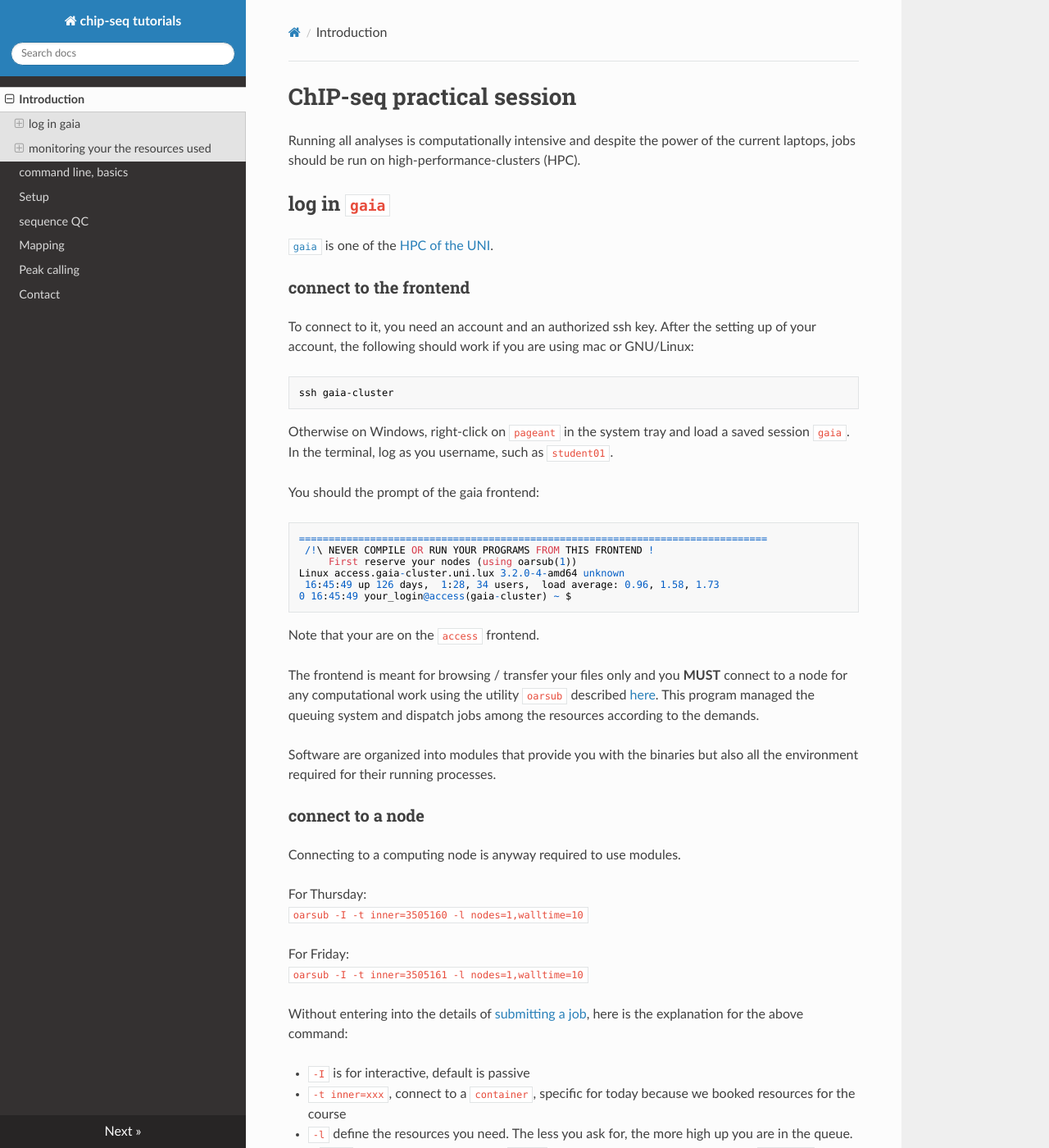
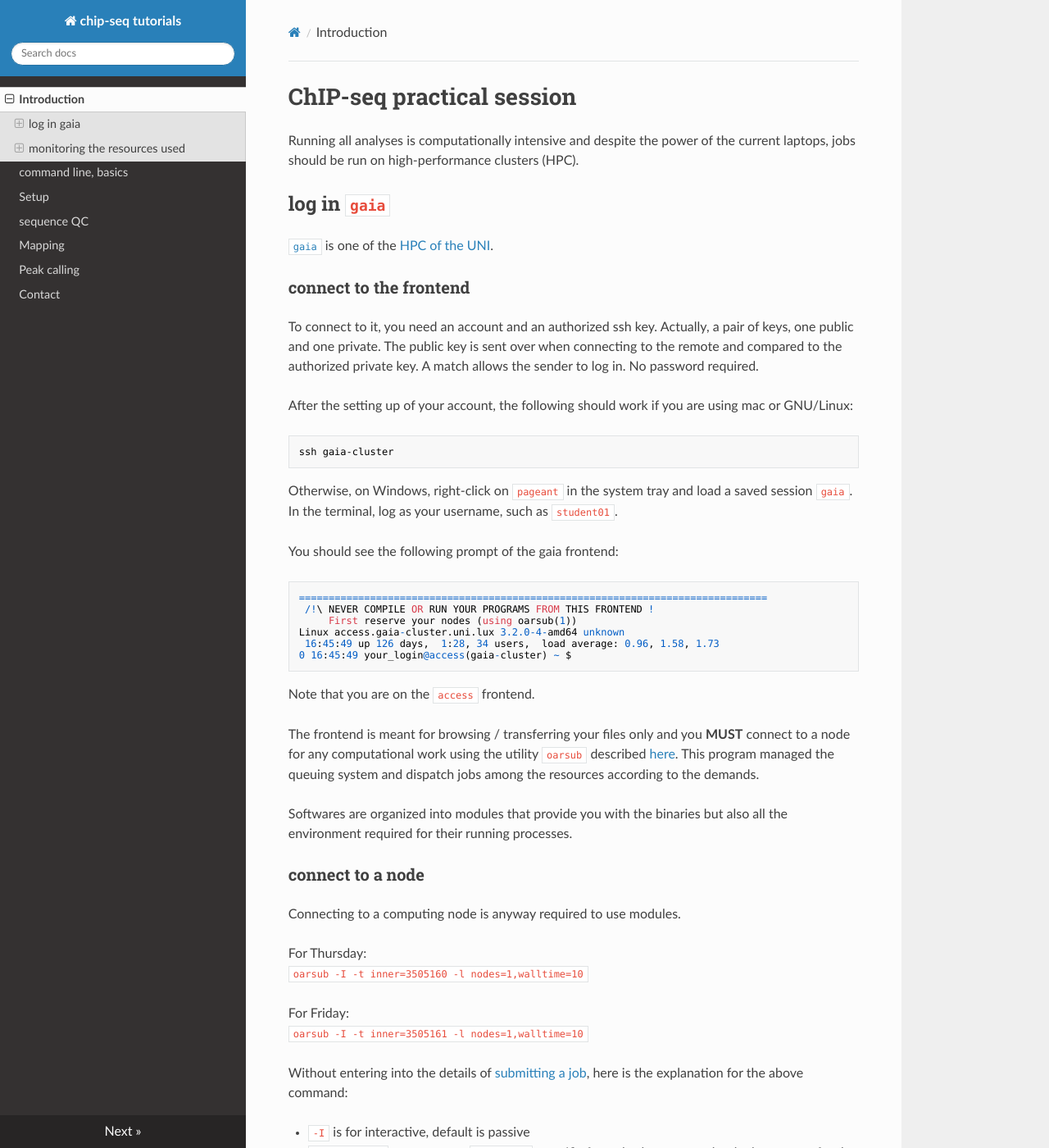
Before and after one commit to ginolhac/chip-seq, an MkDocs documentation site: the page built from docs/index.md, in a window 1280 px wide and 1400 px high. Shown: the whole window at 82% size. Built offline with MkDocs 1.6.1, drawn with Linux system fonts in a browser that asks for light colours; nearby versions of some CDN libraries; old or Windows-style settings are respelled for this version of MkDocs; some of the changed text lies outside the part shown.

````diff
--- a/docs/index.md
+++ b/docs/index.md
@@ -1,6 +1,6 @@
 # ChIP-seq practical session
 
-Running all analyses is computationally intensive and despite the power of the current laptops, jobs should be run on high-performance-clusters (HPC).
+Running all analyses is computationally intensive and despite the power of the current laptops, jobs should be run on high-performance clusters (HPC).
 
 ## log in `gaia`
 
@@ -8,16 +8,19 @@ Running all analyses is computationally intensive and despite the power of the c
 
 ### connect to the frontend
 
-To connect to it, you need an account and an authorized ssh key.
+To connect to it, you need an account and an authorized ssh key. Actually, a pair of keys, one public and one private.
+The public key is sent over when connecting to the remote and compared to the authorized private key.
+A match allows the sender to log in. No password required.
+
 After the setting up of your account, the following should work if you are using mac or GNU/Linux:
 
 ```
 ssh gaia-cluster
 ```
 
-Otherwise on Windows, right-click on `pageant` in the system tray and load a saved session `gaia`. In the terminal, log as you username, such as `student01`.
+Otherwise, on Windows, right-click on `pageant` in the system tray and load a saved session `gaia`. In the terminal, log as your username, such as `student01`.
 
-You should the prompt of the gaia frontend:
+You should see the following prompt of the gaia frontend:
 
 ```
 ===============================================================================
@@ -28,12 +31,13 @@ Linux access.gaia-cluster.uni.lux 3.2.0-4-amd64 unknown
 0 16:45:49 your_login@access(gaia-cluster) ~ $
 ```
 
-Note that your are on the `access` frontend.
 
-The frontend is meant for browsing / transfer your files only and you **MUST** connect to a node for any computational work
+Note that you are on the `access` frontend.
+
+The frontend is meant for browsing / transferring your files only and you **MUST** connect to a node for any computational work
 using the utility `oarsub` described [here](https://hpc.uni.lu/users/docs/oar.html). This program managed the queuing system and dispatch jobs among the resources according to the demands.
 
- Software are organized into modules that provide you with the binaries but also all the environment required for their running processes.
+Softwares are organized into modules that provide you with the binaries but also all the environment required for their running processes.
 
 ### connect to a node
 
@@ -61,7 +65,7 @@ Once logged in, the prompt changes for:
 
 where you see the node you are logged to (here `gaia-66`), the job ID (3511326) and the time in minutes before your job will be killed (717 minutes).
 
-## monitoring your the resources used
+## monitoring the resources used
 
 On a shared cluster, you have to take of **three** things:
 
````
Also changed, not shown: other parts of docs/index.md (+2 -2 lines), docs/cli.md (+5 -5 lines), docs/fastqc.md (+3 -2 lines), docs/mapping.md (+12 -10 lines), docs/peak.md (+3 -3 lines).
